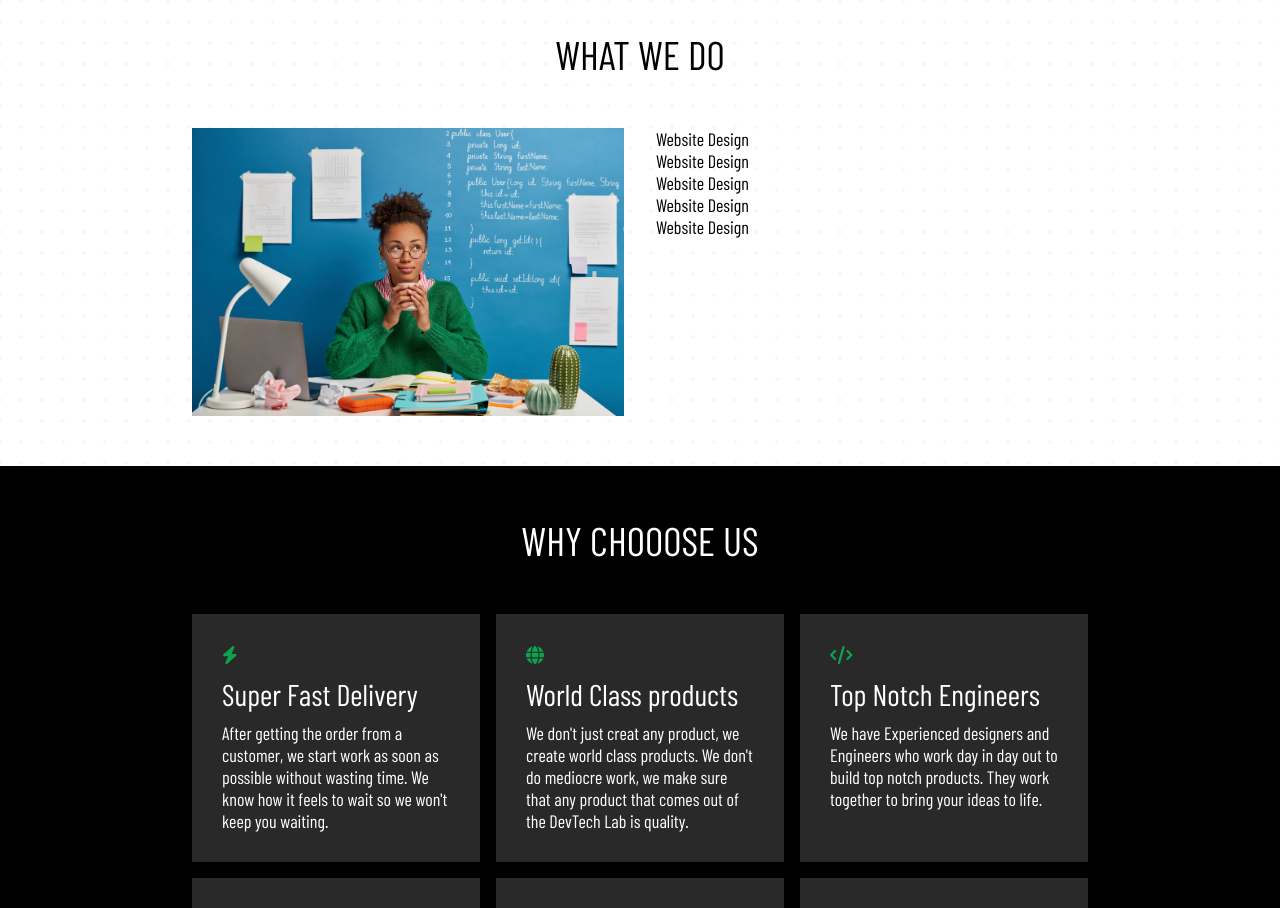
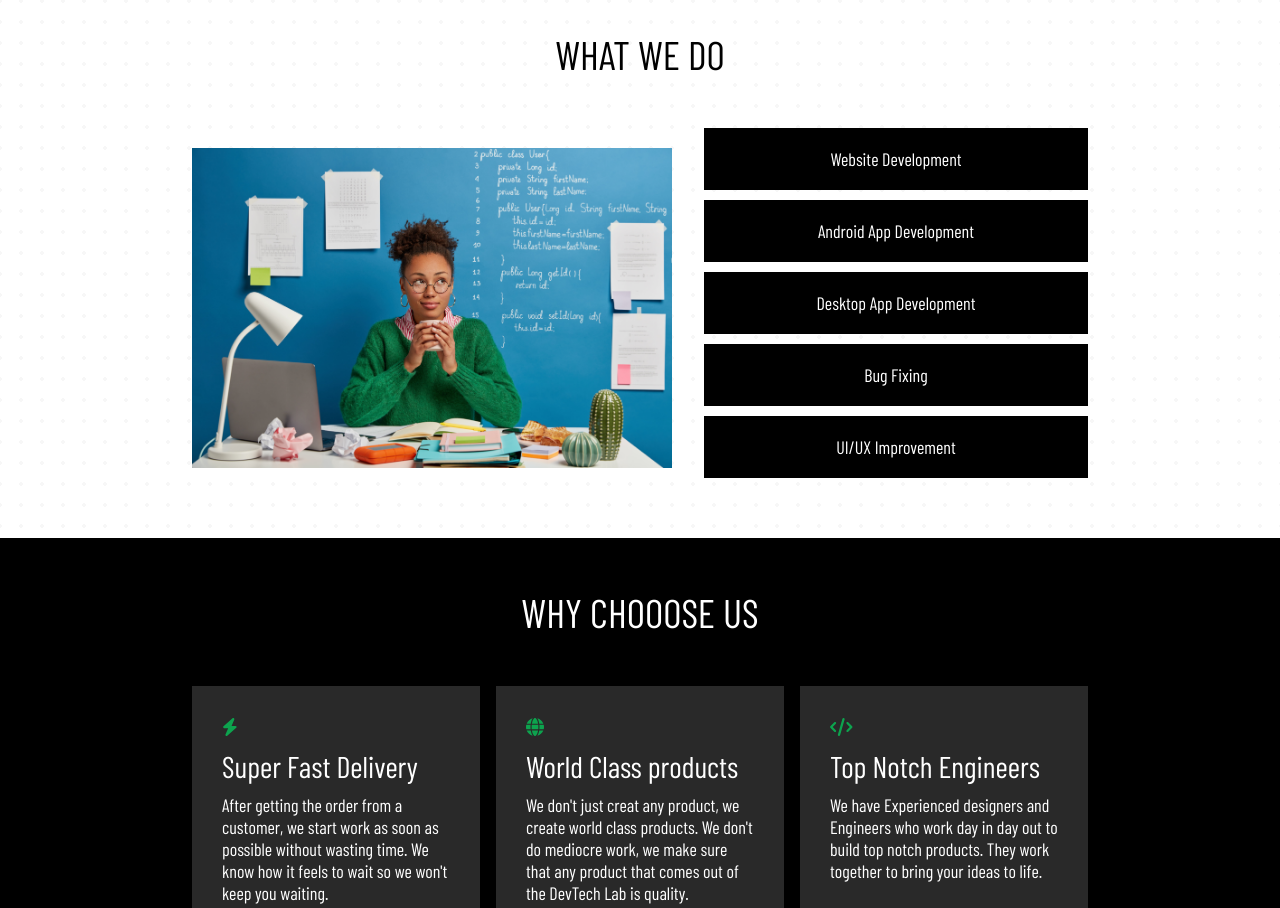
Before and after one commit to abrusu-collins/DevTech, a React (Create React App) app: page / in a window 1280 px wide. Shown: the part 820-1728 px from the top of the page. Built offline with nearby package versions, Linux system fonts and the light colour scheme.

Commit message:
God Settings

```diff
--- a/src/components/Services.jsx
+++ b/src/components/Services.jsx
@@ -6,11 +6,11 @@ function Services() {
       <div className="main-services">
         <img src={programmerimg} alt="programmerimg" />
         <div className="list-of-services">
-          <div>Website Design</div>
-          <div>Website Design</div>
-          <div>Website Design</div>
-          <div>Website Design</div>
-          <div>Website Design</div>
+          <div>Website Development</div>
+          <div>Android App Development</div>
+          <div>Desktop App Development</div>
+          <div>Bug Fixing</div>
+          <div>UI/UX Improvement</div>
 
         </div>
       </div>
--- a/src/sass/_services.scss
+++ b/src/sass/_services.scss
@@ -33,9 +33,19 @@
   & .main-services {
     width: 70%;
     display: grid;
-    grid-template-columns: 1fr 1fr;
+    grid-template-columns: 1fr 0.8fr;
+    align-items: center;
     grid-gap: 2rem;
     margin: auto;
+    & .list-of-services {
+      & div {
+        background-color: black;
+        color: white;
+        margin-bottom: 10px;
+        padding: 20px;
+        text-align: center;
+      }
+    }
     & img {
       width: 100%;
     }
--- a/src/styles/index.css
+++ b/src/styles/index.css
@@ -66,9 +66,17 @@ body {
 .services .main-services {
   width: 70%;
   display: grid;
-  grid-template-columns: 1fr 1fr;
+  grid-template-columns: 1fr 0.8fr;
+  align-items: center;
   grid-gap: 2rem;
   margin: auto;
+}
+.services .main-services .list-of-services div {
+  background-color: black;
+  color: white;
+  margin-bottom: 10px;
+  padding: 20px;
+  text-align: center;
 }
 .services .main-services img {
   width: 100%;
```
